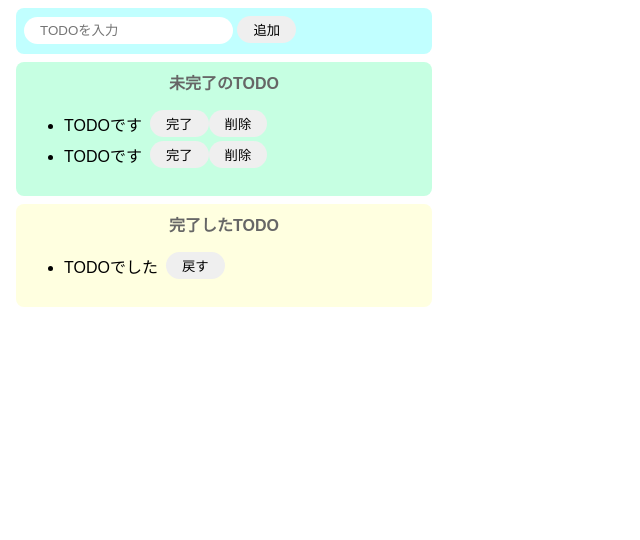
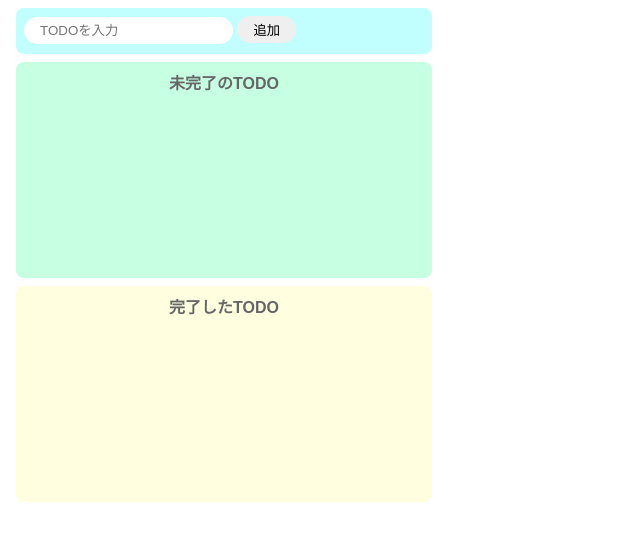
Before and after one commit to 0xmakabe/todo-list, a website built with Parcel: page index.html in a window 1280 px wide. Shown: the whole page, without its empty margins (0-640 px from the left). Built offline with nearby package versions, Linux system fonts and the light colour scheme.

Commit message:
htmlのテンプレートを削除

```diff
--- a/index.html
+++ b/index.html
@@ -13,27 +13,11 @@
     </div>
     <div class="incomplete-area">
       <p class="title">未完了のTODO</p>
-      <ul id="incomplete-list">
-        <div class="list-row">
-          <li>TODOです</li>
-          <button>完了</button>
-          <button>削除</button>
-        </div>
-        <div class="list-row">
-          <li>TODOです</li>
-          <button>完了</button>
-          <button>削除</button>
-        </div>
-      </ul>
+      <ul id="incomplete-list"></ul>
     </div>
     <div class="complete-area">
       <p class="title">完了したTODO</p>
-      <ul id="complete-list">
-        <div class="list-row">
-          <li>TODOでした</li>
-          <button>戻す</button>
-        </div>
-      </ul>
+      <ul id="complete-list"></ul>
     </div>
   </body>
 </html>
--- a/src/styles.css
+++ b/src/styles.css
@@ -37,7 +37,7 @@ li {
 .incomplete-area {
   background-color: #c6ffe2;
   width: 400px;
-  min-height: 200;
+  min-height: 200px;
   padding: 8px;
   margin: 8px;
   border-radius: 8px;
@@ -46,7 +46,7 @@ li {
 .complete-area {
   background-color: #ffffe0;
   width: 400px;
-  min-height: 200;
+  min-height: 200px;
   padding: 8px;
   margin: 8px;
   border-radius: 8px;
```
